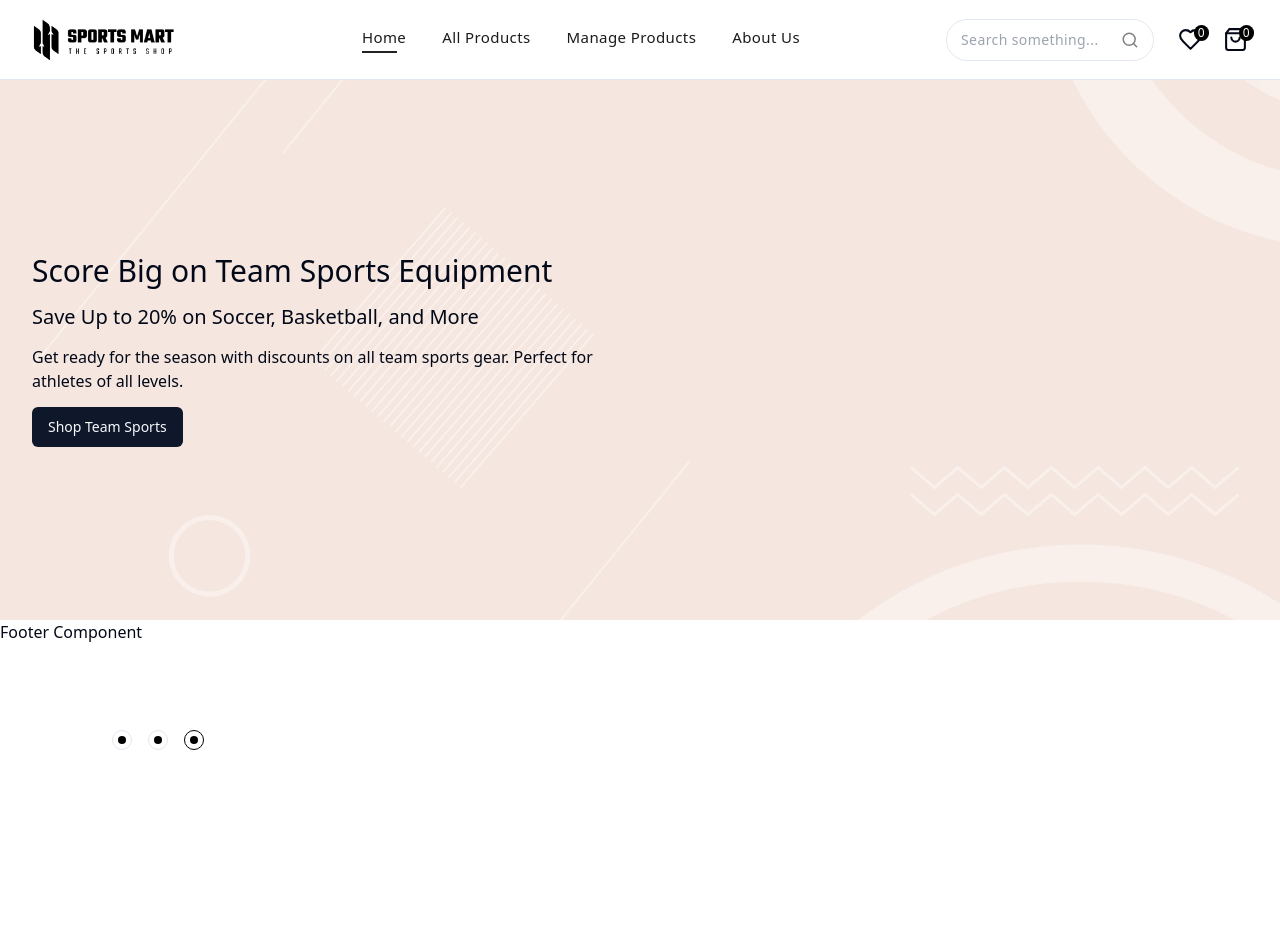
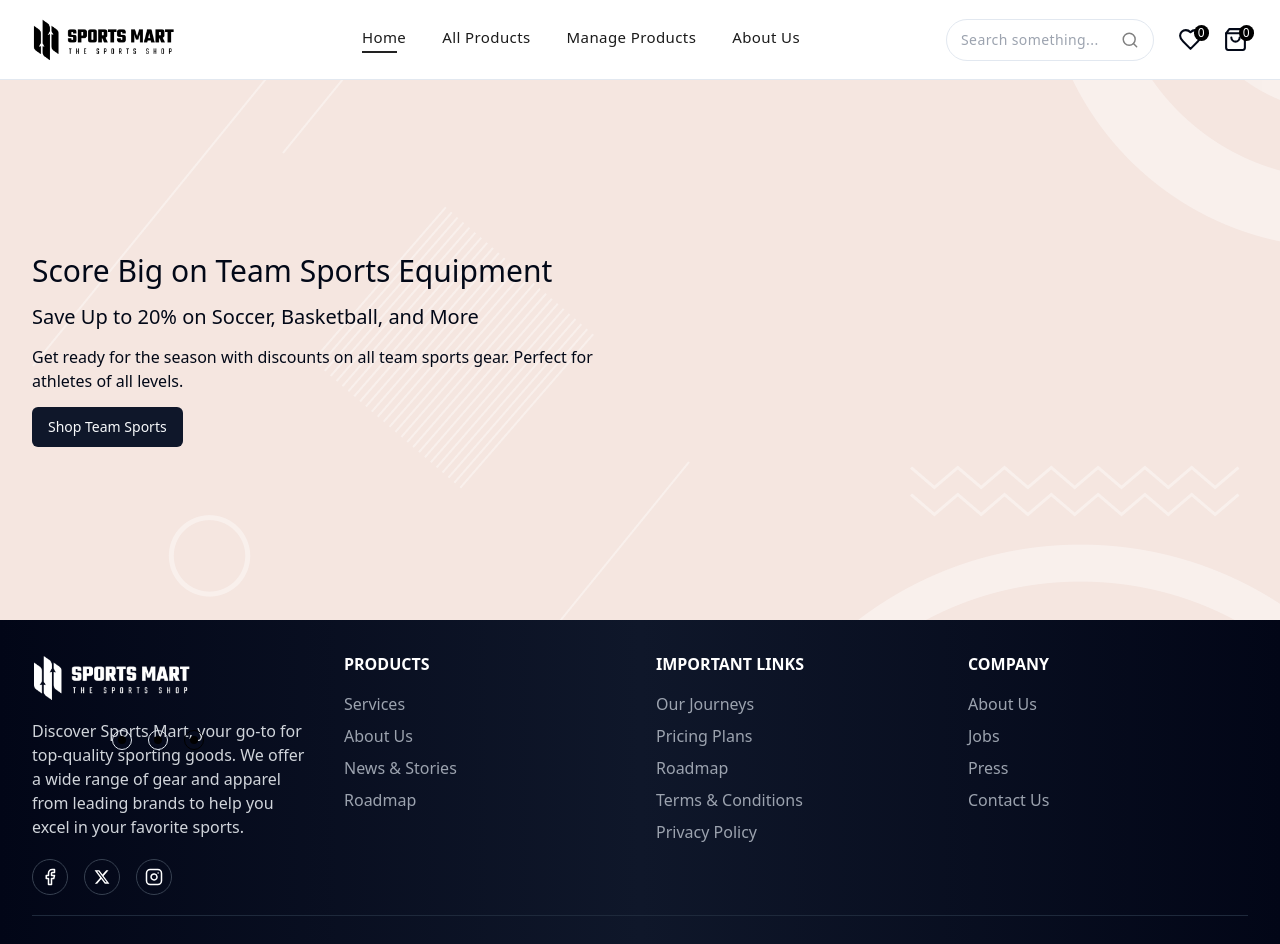
Before and after one commit to md-ali-0/sports-mart-client, a React (Vite) app: page / in a window 1280 px wide. Shown: the top 944 px of the page. Before the commit the page ends 800 px from the top, so only its background shows below. Built offline with nearby package versions, Linux system fonts and the light colour scheme.

Commit message:
Footer Created

```diff
--- a/src/components/footer.tsx
+++ b/src/components/footer.tsx
@@ -1,10 +1,159 @@
+import logo from "@/assets/images/logo.png";
+import { LuFacebook, LuInstagram } from "react-icons/lu";
+import { RiTwitterXFill } from "react-icons/ri";
 
 const Footer = () => {
-  return (
-    <div>
-      Footer Component
-    </div>
-  );
+    return (
+        <footer className="bg-gradient-to-r from-slate-950 via-slate-900 to-slate-950 text-white py-8">
+            <div className="container mx-auto grid grid-cols-1 sm:grid-cols-2 md:grid-cols-4 gap-8">
+                <div>
+                    <img className="invert w-40" src={logo} alt="Sports Mart" />
+                    <p className="mt-4 text-gray-300">
+                        Discover Sports Mart, your go-to for top-quality
+                        sporting goods. We offer a wide range of gear and
+                        apparel from leading brands to help you excel in your
+                        favorite sports.
+                    </p>
+                    <div className="mt-5 flex space-x-4">
+                        <div className="border border-gray-700 rounded-full p-2">
+                            <LuFacebook size={18} />
+                        </div>
+                        <div className="border border-gray-700 rounded-full p-2">
+                            <RiTwitterXFill size={18} />
+                        </div>
+                        <div className="border border-gray-700 rounded-full p-2">
+                            <LuInstagram size={18} />
+                        </div>
+                    </div>
+                </div>
+                <div>
+                    <h3 className="font-semibold">PRODUCTS</h3>
+                    <ul className="mt-4 space-y-2">
+                        <li>
+                            <a
+                                href="#"
+                                className="text-gray-400 hover:text-white"
+                            >
+                                Services
+                            </a>
+                        </li>
+                        <li>
+                            <a
+                                href="#"
+                                className="text-gray-400 hover:text-white"
+                            >
+                                About Us
+                            </a>
+                        </li>
+                        <li>
+                            <a
+                                href="#"
+                                className="text-gray-400 hover:text-white"
+                            >
+                                News &amp; Stories
+                            </a>
+                        </li>
+                        <li>
+                            <a
+                                href="#"
+                                className="text-gray-400 hover:text-white"
+                            >
+                                Roadmap
+                            </a>
+                        </li>
+                    </ul>
+                </div>
+                <div>
+                    <h3 className="font-semibold">IMPORTANT LINKS</h3>
+                    <ul className="mt-4 space-y-2">
+                        <li>
+                            <a
+                                href="#"
+                                className="text-gray-400 hover:text-white"
+                            >
+                                Our Journeys
+                            </a>
+                        </li>
+                        <li>
+                            <a
+                                href="#"
+                                className="text-gray-400 hover:text-white"
+                            >
+                                Pricing Plans
+                            </a>
+                        </li>
+                        <li>
+                            <a
+                                href="#"
+                                className="text-gray-400 hover:text-white"
+                            >
+                                Roadmap
+                            </a>
+                        </li>
+                        <li>
+                            <a
+                                href="#"
+                                className="text-gray-400 hover:text-white"
+                            >
+                                Terms &amp; Conditions
+                            </a>
+                        </li>
+                        <li>
+                            <a
+                                href="#"
+                                className="text-gray-400 hover:text-white"
+                            >
+                                Privacy Policy
+                            </a>
+                        </li>
+                    </ul>
+                </div>
+                <div>
+                    <h3 className="font-semibold">COMPANY</h3>
+                    <ul className="mt-4 space-y-2">
+                        <li>
+                            <a
+                                href="#"
+                                className="text-gray-400 hover:text-white"
+                            >
+                                About Us
+                            </a>
+                        </li>
+                        <li>
+                            <a
+                                href="#"
+                                className="text-gray-400 hover:text-white"
+                            >
+                                Jobs
+                            </a>
+                        </li>
+                        <li>
+                            <a
+                                href="#"
+                                className="text-gray-400 hover:text-white"
+                            >
+                                Press
+                            </a>
+                        </li>
+                        <li>
+                            <a
+                                href="#"
+                                className="text-gray-400 hover:text-white"
+                            >
+                                Contact Us
+                            </a>
+                        </li>
+                    </ul>
+                </div>
+            </div>
+            <div className="container mx-auto">
+                <div className="border-t border-slate-800 text-center text-gray-200 mt-5 pt-6">
+                    © {new Date().getFullYear()} Sports Mart. All Rights
+                    Reserved.
+                </div>
+            </div>
+        </footer>
+    );
 };
 
 export default Footer;
```
